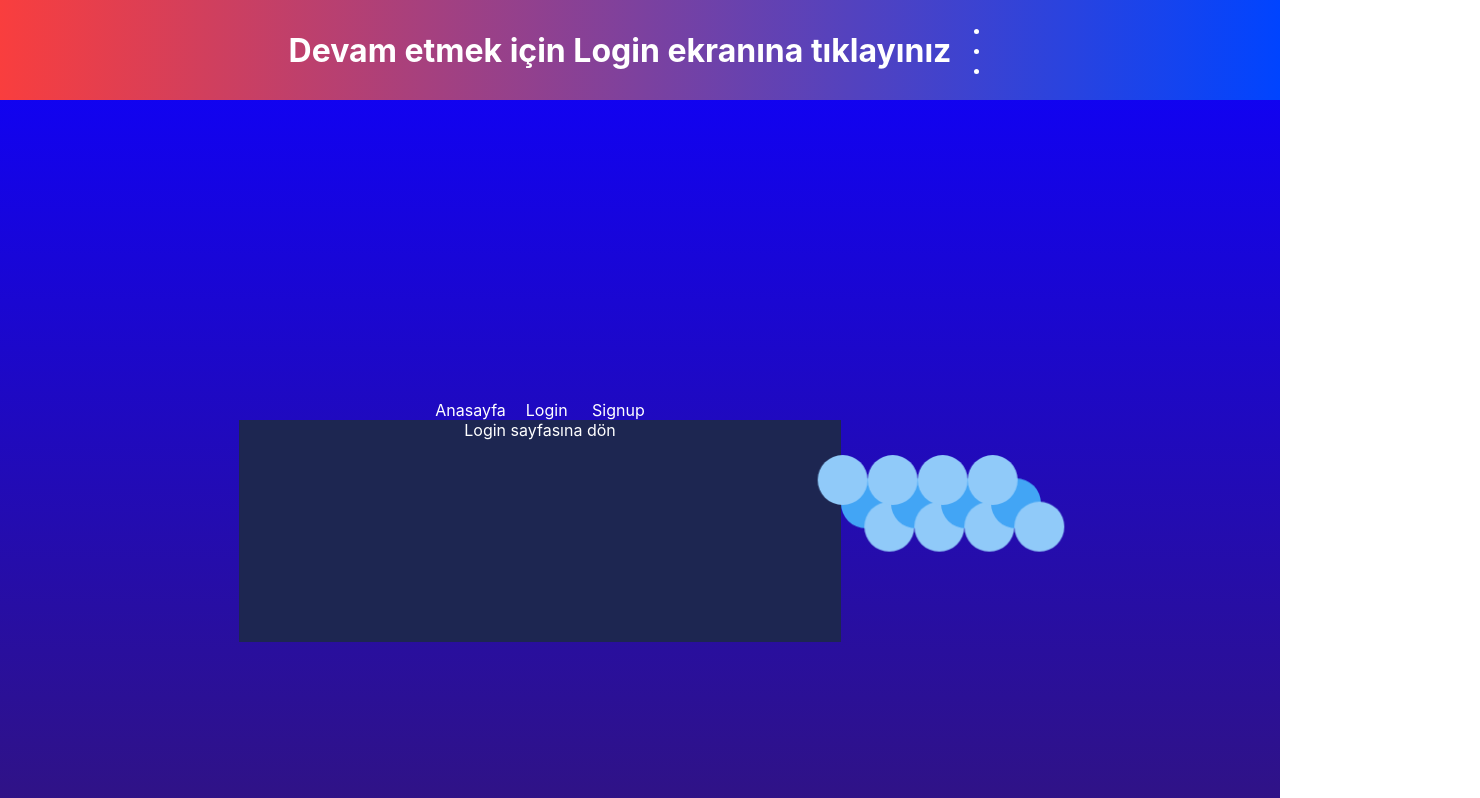
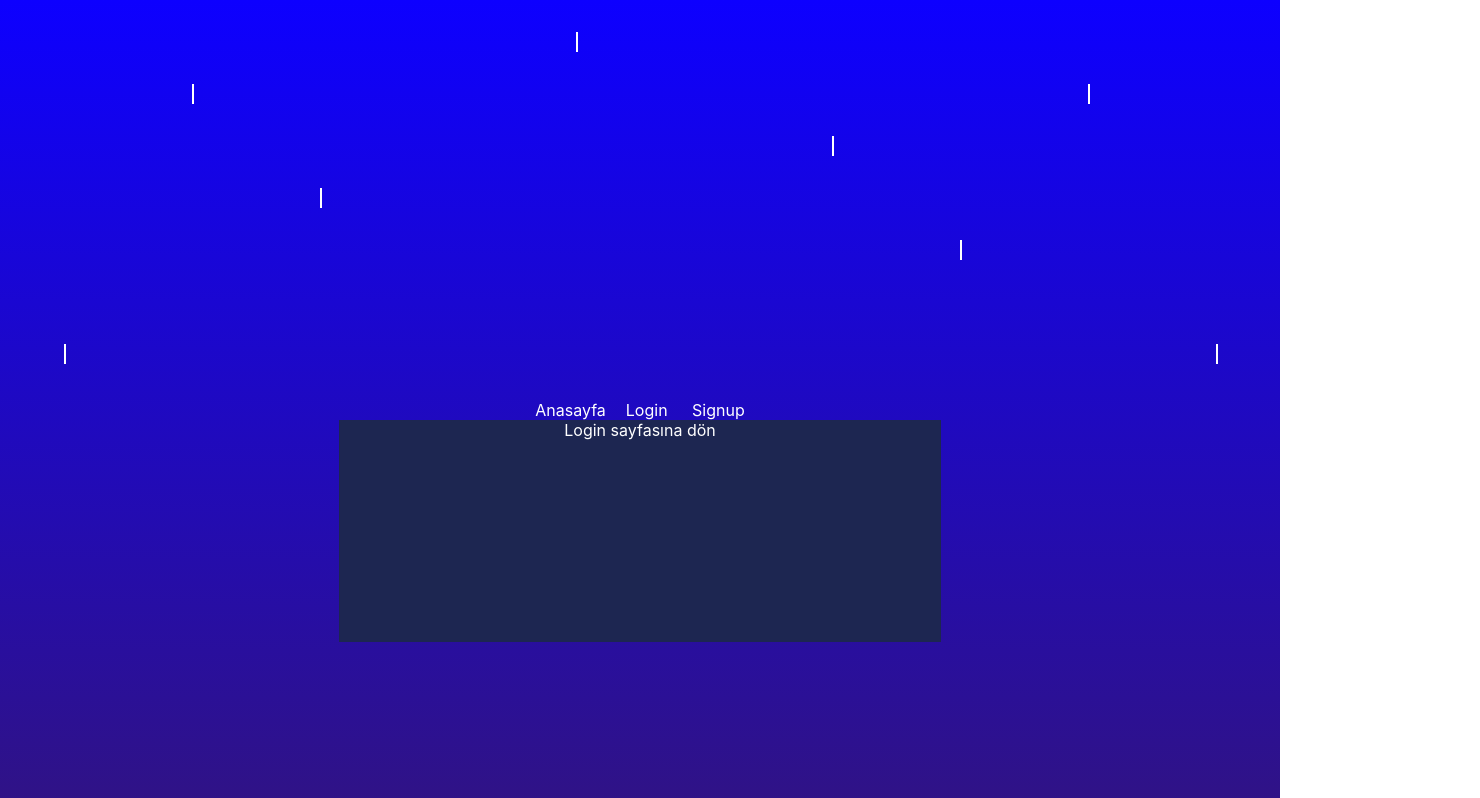
Before and after one commit to GoktugYmsk/react-redux-dynamic-challange, a React (Create React App) app: page / in a window 1280 px wide. Shown: the top 798 px of the page, 1480 px wide, since content can reach past the window. Built offline with nearby package versions, Linux system fonts and the light colour scheme.

Commit message:
animation added

```diff
--- a/src/App.css
+++ b/src/App.css
@@ -1,26 +1,30 @@
 .App {
   display: flex;
   text-align: center;
-  background: linear-gradient(to top,rgb(56, 23, 104),rgb(13, 0, 255));
+  background: linear-gradient(to top, rgb(56, 23, 104), rgb(13, 0, 255));
   color: white;
   height: 1000px;
   justify-content: center;
 }
-.contact{
+
+.contact {
   text-decoration: none;
   color: white;
   margin-right: 20px;
 }
-.login{
+
+.login {
   text-decoration: none;
   color: white;
   margin-right: 20px;
 }
-.routerPart{
+
+.routerPart {
   position: relative;
   top: 400px;
 }
-.homeLink{
+
+.homeLink {
   text-decoration: none;
   color: white;
   display: flex;
@@ -32,17 +36,97 @@
   top: 300px;
   left: 20px;
 }
-.navbarApp{
+
+.navbarApp {
   position: fixed;
   width: 100%;
   height: 100px;
-  background: linear-gradient(to right, rgb(249, 62, 62),rgb(0, 68, 255));
+  background: linear-gradient(to right, rgb(249, 62, 62), rgb(0, 68, 255));
   display: flex;
   align-items: center;
   justify-content: center;
   z-index: 2;
 }
-.signup{
+
+.signup {
   text-decoration: none;
   color: white;
 }
+
+
+.rainy {
+  position: fixed;
+  top: 0;
+  left: 0;
+  width: 100%;
+  height: 100%;
+  pointer-events: none;
+}
+
+.rain {
+  position: absolute;
+  width: 2px;
+  height: 20px;
+  background-color: #fff;
+  animation: rain 0.5s linear infinite;
+}
+
+.rain:nth-child(1) {
+  left: 5%;
+  animation-delay: 0.75s;
+}
+
+.rain:nth-child(2) {
+  left: 15%;
+  animation-delay: 0.5s;
+}
+
+.rain:nth-child(3) {
+  left: 25%;
+  animation-delay: 0.4s;
+}
+
+.rain:nth-child(4) {
+  left: 35%;
+  animation-delay: 0.6s;
+}
+
+.rain:nth-child(5) {
+  left: 45%;
+  animation-delay: 0.55s;
+}
+
+.rain:nth-child(6) {
+  left: 55%;
+  animation-delay: 0.65s;
+}
+
+.rain:nth-child(7) {
+  left: 65%;
+  animation-delay: 0.45s;
+}
+
+.rain:nth-child(8) {
+  left: 75%;
+  animation-delay: 0.35s;
+}
+
+.rain:nth-child(9) {
+  left: 85%;
+  animation-delay: 0.5s;
+}
+
+.rain:nth-child(10) {
+  left: 95%;
+  animation-delay: 0.75s;
+}
+
+@keyframes rain {
+  0% {
+    transform: translateY(-20px);
+  }
+
+  100% {
+    transform: translateY(500px);
+  }
+}
--- a/src/App.js
+++ b/src/App.js
@@ -7,7 +7,6 @@ import Home from './components/home/Home';
 import Contact from './components/contact/Contact';
 import Login from './components/login/Login';
 import User from './components/user/User';
-import Info from './components/info/Info';
 import { setActiveBar } from './components/Management';
 import './App.css';
 
@@ -26,6 +25,19 @@ function App() {
 
   return (
     <div className="App">
+      <div class="rainy">
+        <div class="rain"></div>
+        <div class="rain"></div>
+        <div class="rain"></div>
+        <div class="rain"></div>
+        <div class="rain"></div>
+        <div class="rain"></div>
+        <div class="rain"></div>
+        <div class="rain"></div>
+        <div class="rain"></div>
+        <div class="rain"></div>
+      </div>
+
       {activeBar &&
         <div className='navbarApp' >
           <h1>Devam etmek için Login ekranına tıklayınız</h1>
@@ -69,7 +81,6 @@ function App() {
           </Routes>
         </>
       )}
-      <Info/>
     </div>
   );
 }
--- a/src/components/Management.js
+++ b/src/components/Management.js
@@ -6,7 +6,7 @@ const initialState = {
     approval: false,
     handleClick: (''),
     main: false,
-    activeBar: true,
+    activeBar: false,
     open: false,
     userPassword: '',
     userName: '',
@@ -32,7 +32,7 @@ export const Management = createSlice({
             state.main = true
         },
         setActiveBar: (state) => {
-            state.activeBar = true
+            state.activeBar = false
         },
         setOpenLogin: (state) => {
             state.open = false
```
